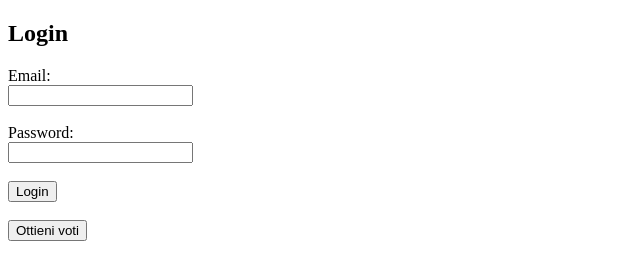
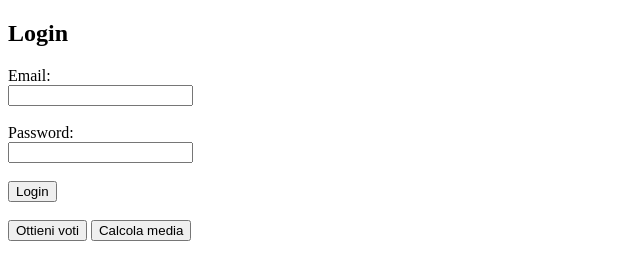
Before and after one commit to MrPanda376/ClasseViva-API, a plain HTML site: page src/Website/index.html in a window 1280 px wide. Shown: the whole page, without its empty margins (0-640 px from the left). Drawn offline with Linux system fonts and the light colour scheme.

Commit message:
added average grade calculator

```diff
--- a/src/Website/assets/js/index.js
+++ b/src/Website/assets/js/index.js
@@ -33,9 +33,7 @@ async function login() {
         localStorage.setItem('token', login.token); // Salva il token in localStorage
         localStorage.setItem('studentId', studentId); // Salva lo studentId in localStorage
 
-        console.log(login);
-
-        alert("Sessione avviata con successo!");
+        console.log(login); // Togliere
     } catch (error) {
         console.error("Errore:", error);
         alert("Si è verificato un errore durante l'autenticazione.");
@@ -66,13 +64,70 @@ async function getGrades() {
             throw new Error("Errore durante la richiesta: " + response.statusText);
         }
 
-        const res = await response.json();
+        const data = await response.json();
+        localStorage.setItem('data', JSON.stringify(data)); // Salva i voti in localStorage
 
-        // Fare una formattazione dei dati
-
-        console.log(res);
+        console.log(JSON.parse(localStorage.getItem('data'))); // Togliere
     } catch (error) {
         console.error("Errore:", error);
         alert("Si è verificato un errore durante la richiesta.");
     }
 }
+
+function calculateAverage() {
+    const data = JSON.parse(localStorage.getItem('data'));
+    let grades = {
+        period: [{}, {}]
+    };
+
+    console.log(data); // Togliere
+
+    let i = 0;
+    while (i < data.grades.length) {
+        const subjectId = data.grades[i].subjectId;
+
+        if (grades.period[0].hasOwnProperty(subjectId) && grades.period[1].hasOwnProperty(subjectId)) {
+            i++;
+            continue;
+        } else {
+            let nGrades = 0;
+            let sumGrades = 0;
+
+            const gradesFilter = data.grades.filter(grade => grade.subjectId === subjectId);
+            gradesFilter.forEach((grade) => {
+                nGrades++;
+                sumGrades += grade.decimalValue;
+            });
+
+            const averageGrade = sumGrades / nGrades;
+            let colorGrade;
+
+            if (averageGrade >= 6) {
+                colorGrade = "green";
+            } else if (averageGrade >= 5) {
+                colorGrade = "orange";
+            } else {
+                colorGrade = "red";
+            }
+
+            if (data.grades[i].periodPos === 1) {
+                grades.period[0][subjectId] = {
+                    subjectDesc: data.grades[i].subjectDesc,
+                    average: averageGrade,
+                    averageDisplay: String(averageGrade),
+                    color: colorGrade,
+                };
+            } else {
+                grades.period[1][subjectId] = {
+                    subjectDesc: data.grades[i].subjectDesc,
+                    average: averageGrade,
+                    averageDisplay: String(averageGrade),
+                    color: colorGrade,
+                };
+            }
+            i++;
+        }
+    }
+    localStorage.setItem('grades', JSON.stringify(grades)); // Salva i voti formattati in localStorage
+    console.log(grades); // Togliere
+}
--- a/src/Website/index.html
+++ b/src/Website/index.html
@@ -10,15 +10,17 @@
     <h2>Login</h2>
     <form id="loginForm">
         <label for="email">Email:</label><br>
-        <input type="email" id="email" name="email" required><br><br>
+        <input type="email" id="email" name="email" autocomplete="on" required><br><br>
 
         <label for="password">Password:</label><br>
-        <input type="password" id="password" name="password" required><br><br>
+        <input type="password" id="password" name="password" autocomplete="on" required><br><br>
 
         <button type="button" onclick="login()">Login</button>
     </form>
     <br>
 
     <button onclick="getGrades()">Ottieni voti</button>
+
+    <button onclick="calculateAverage()">Calcola media</button>
 </body>
 </html>
```
